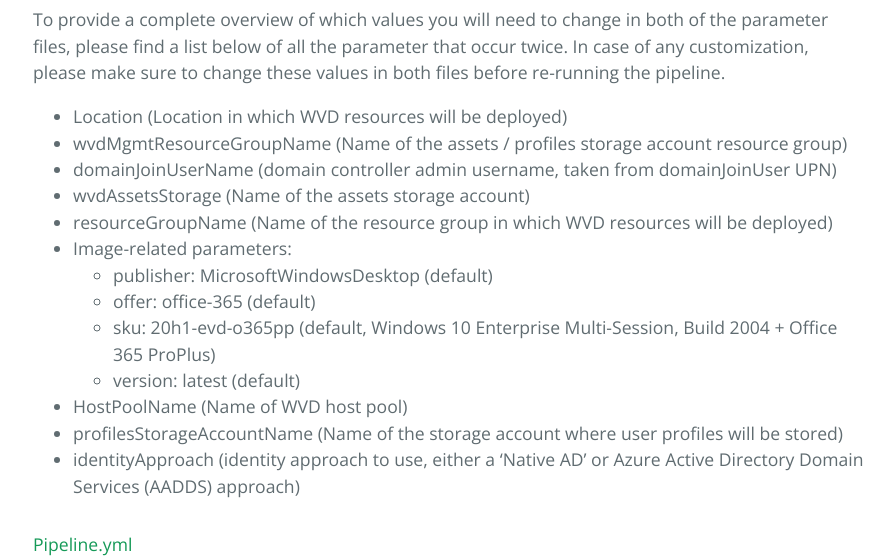
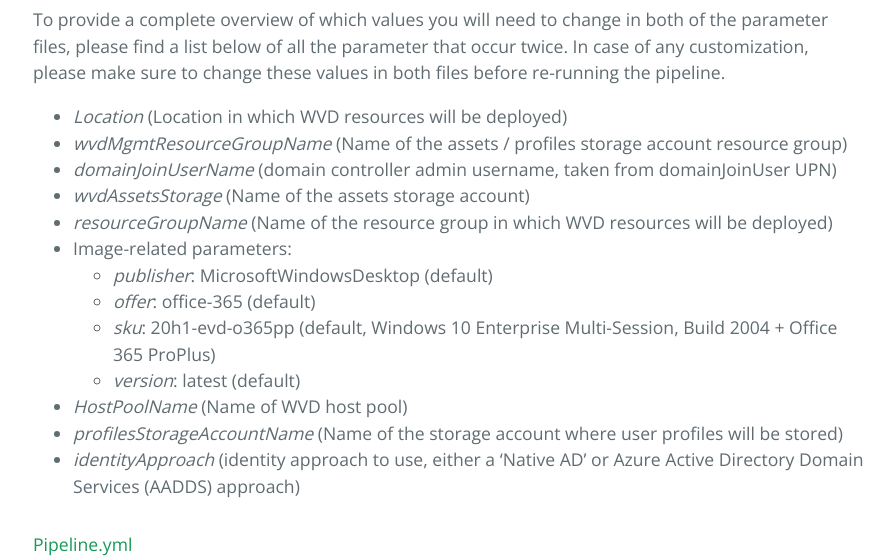
Before and after one commit to samvdjagt/wvdquickstart, a Jekyll site: the page built from customize.md, in a window 1280 px wide and 900 px high, scrolled down 2882 px. Shown: the part 156-716 px from the top of the window, without its empty margins (191-1087 px from the left). Built offline with Jekyll 4.4.1, drawn with Linux system fonts in a browser that asks for light colours.

````diff
--- a/customize.md
+++ b/customize.md
@@ -74,24 +74,24 @@ variables:
 #### Parameters that occur in both variables.yml and appliedParameters.psd1
 To provide a complete overview of which values you will need to change in both of the parameter files, please find a list below of all the parameter that occur twice. In case of any customization, please make sure to change these values in both files before re-running the pipeline.
 
-* Location (Location in which WVD resources will be deployed)
-* wvdMgmtResourceGroupName (Name of the assets / profiles storage account resource group)
-* domainJoinUserName (domain controller admin username, taken from domainJoinUser UPN)
-* wvdAssetsStorage (Name of the assets storage account)
-* resourceGroupName (Name of the resource group in which WVD resources will be deployed)
+* *Location* (Location in which WVD resources will be deployed)
+* *wvdMgmtResourceGroupName* (Name of the assets / profiles storage account resource group)
+* *domainJoinUserName* (domain controller admin username, taken from domainJoinUser UPN)
+* *wvdAssetsStorage* (Name of the assets storage account)
+* *resourceGroupName* (Name of the resource group in which WVD resources will be deployed)
 * Image-related parameters:
-  * publisher: MicrosoftWindowsDesktop (default)
-  * offer: office-365 (default)
-  * sku: 20h1-evd-o365pp (default, Windows 10 Enterprise Multi-Session, Build 2004 + Office 365 ProPlus)
-  * version: latest (default)
-* HostPoolName (Name of WVD host pool)
-* profilesStorageAccountName (Name of the storage account where user profiles will be stored)
-* identityApproach (identity approach to use, either a 'Native AD' or Azure Active Directory Domain Services (AADDS) approach)
+  * *publisher*: MicrosoftWindowsDesktop (default)
+  * *offer*: office-365 (default)
+  * *sku*: 20h1-evd-o365pp (default, Windows 10 Enterprise Multi-Session, Build 2004 + Office 365 ProPlus)
+  * *version*: latest (default)
+* *HostPoolName* (Name of WVD host pool)
+* *profilesStorageAccountName* (Name of the storage account where user profiles will be stored)
+* *identityApproach* (identity approach to use, either a 'Native AD' or Azure Active Directory Domain Services (AADDS) approach)
 
 #### Pipeline.yml
 For more advanced customization, you can also choose to edit the DevOps pipeline itself. This pipeline can be found in the <a href="https://github.com/samvdjagt/wvdquickstart/tree/master/QS-WVD/pipeline.yml" target="_blank">pipeline.yml</a> file, which will be stored in your DevOps project's repository under QS-WVD/pipeline.yml. The main reason to modify this file would be to either remove or add a job to the pipeline, or to edit an existing one. In the case of adding a new job, you might find the pipeline.yml files in the Modules/ARM/{moduleName}/Pipeline subfolders useful, as these provide a template for likely any resource you want to deploy in the automation. To support new jobs, you can always add new parameters to the variables.yml file as well.
 
-#### Example: Using A Custom VM Image
+### Example: Using A Custom VM Image
 The WVD Quickstart is not an advanced image management solution, nor does it offer functionality to build a custom image for you. For more information about custom images, feel free to check out the Azure Image Builder and Microsoft Documentation. Once you have a custom image in Azure, it's very easy to use it in the WVD Quickstart to deploy your WVD Virtual Machines with. All you have to do is go into the *variables.yml* file and edit the following section:
 ```
 #customImageReferenceId, as value, put: '/subscriptions/<subscriptionId>/resourceGroups/<image-resource-group-name>/providers/Microsoft.Compute/galleries/<SIG name>/images/<image name>/versions/<version>'
````
